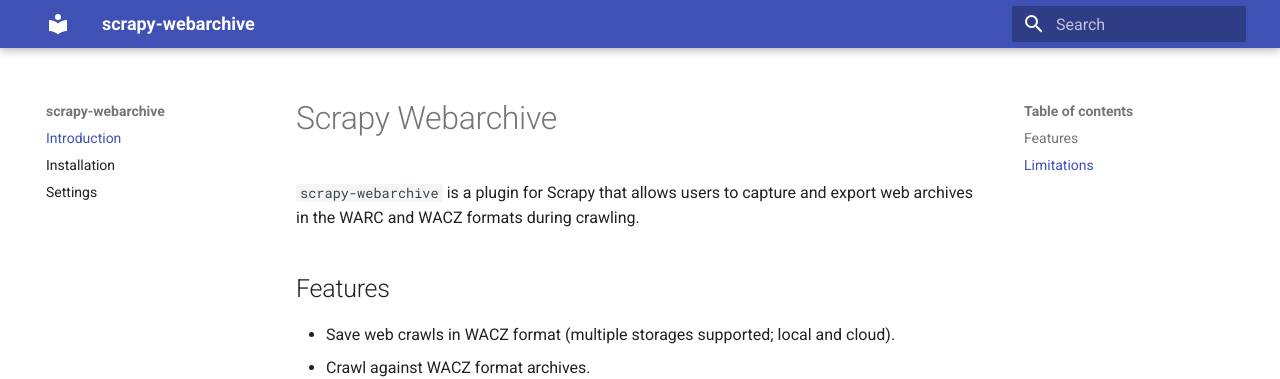
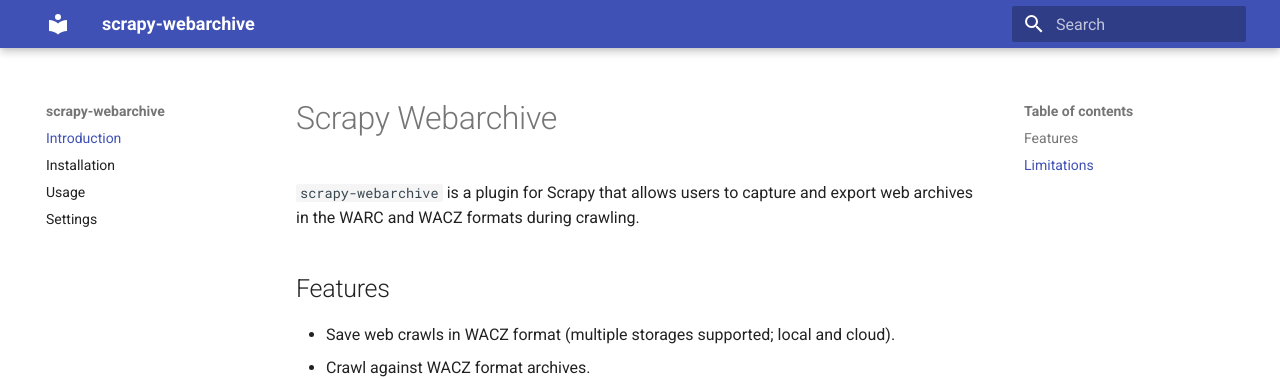
Before and after one commit to q-m/scrapy-webarchive, an MkDocs documentation site: the page built from docs/index.md, in a window 1280 px wide. Shown: the top 379 px of the page. Built offline with MkDocs 1.6.1 and Material for MkDocs 9.7.7, drawn with Linux system fonts in a browser that asks for light colours.

Commit message:
docs: add usage.md to navigation

```diff
--- a/mkdocs.yml
+++ b/mkdocs.yml
@@ -8,4 +8,5 @@
 nav:
 - Introduction: index.md
 - installation.md
+- usage.md
 - settings.md
```
